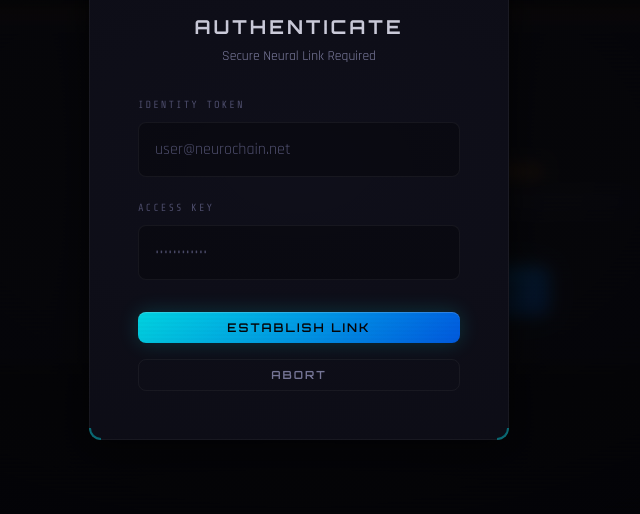
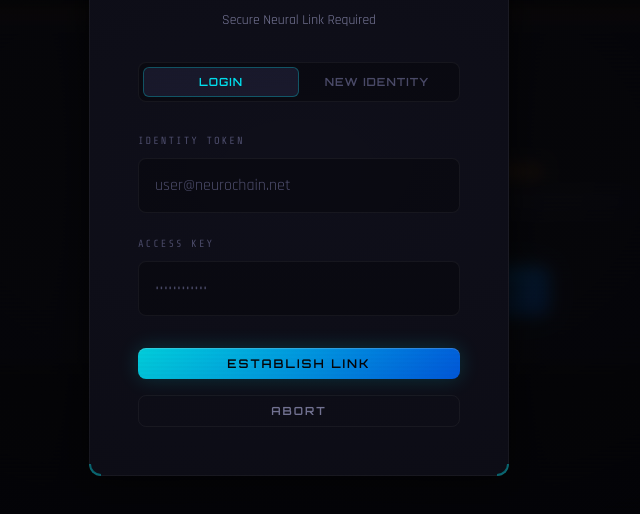
Before and after one commit to Mapache101/blockchain-demo, a plain HTML site: page index.html in a window 1280 px wide. Both pictures are taken after a click on the button "Authenticate". Shown: the part 234-748 px from the top of the page, without its empty margins (341-981 px from the left). Drawn offline with nearby package versions, Linux system fonts and the light colour scheme; no server answers.

Commit message:
creaet acount

```diff
--- a/app.js
+++ b/app.js
@@ -162,6 +162,32 @@ async function generateHash(index, previousHash, timestamp, data) {
     return hashArray.map(b => b.toString(16).padStart(2, '0')).join('');
 }
 
+// ---- Auth Mode Toggle ----
+const modeLoginBtn = document.getElementById('mode-login');
+const modeCreateBtn = document.getElementById('mode-create');
+const modeIndicator = document.querySelector('.mode-indicator');
+const submitBtnText = document.getElementById('submit-btn-text');
+
+function setAuthMode(mode) {
+    currentIsCreateMode = mode === 'create';
+    if (mode === 'create') {
+        modeCreateBtn?.classList.add('active');
+        modeLoginBtn?.classList.remove('active');
+        modeIndicator?.classList.add('create');
+        if (modalTitle) modalTitle.textContent = "NEW IDENTITY";
+        if (submitBtnText) submitBtnText.textContent = "CREATE IDENTITY";
+    } else {
+        modeLoginBtn?.classList.add('active');
+        modeCreateBtn?.classList.remove('active');
+        modeIndicator?.classList.remove('create');
+        if (modalTitle) modalTitle.textContent = "AUTHENTICATE";
+        if (submitBtnText) submitBtnText.textContent = "ESTABLISH LINK";
+    }
+}
+
+modeLoginBtn?.addEventListener('click', () => setAuthMode('login'));
+modeCreateBtn?.addEventListener('click', () => setAuthMode('create'));
+
 // ---- Auth Handling ----
 onAuthStateChanged(auth, (user) => {
     if (user) {
@@ -209,15 +235,13 @@ authBtn.addEventListener('click', () => {
     if (currentUser) {
         signOut(auth);
     } else {
-        currentIsCreateMode = false;
-        if (modalTitle) modalTitle.textContent = "AUTHENTICATE";
+        setAuthMode('login');
         authModal?.classList.remove('hidden');
     }
 });
 
 createAccountBtn.addEventListener('click', () => {
-    currentIsCreateMode = true;
-    if (modalTitle) modalTitle.textContent = "NEW IDENTITY";
+    setAuthMode('create');
     authModal?.classList.remove('hidden');
 });
 
--- a/index.html
+++ b/index.html
@@ -33,6 +33,11 @@
                 <p class="modal-subtitle">Secure Neural Link Required</p>
             </div>
             <div class="modal-body">
+                <div class="auth-mode-toggle">
+                    <button type="button" class="mode-btn active" data-mode="login" id="mode-login">LOGIN</button>
+                    <button type="button" class="mode-btn" data-mode="create" id="mode-create">NEW IDENTITY</button>
+                    <div class="mode-indicator"></div>
+                </div>
                 <div class="input-group">
                     <label for="email-input">IDENTITY TOKEN</label>
                     <input type="email" id="email-input" placeholder="user@neurochain.net" required>
@@ -46,7 +51,7 @@
             </div>
             <div class="modal-actions">
                 <button id="submit-auth-btn" class="btn-glow btn-primary">
-                    <span class="btn-text">ESTABLISH LINK</span>
+                    <span class="btn-text" id="submit-btn-text">ESTABLISH LINK</span>
                     <span class="btn-shimmer"></span>
                 </button>
                 <button id="close-modal-btn" class="btn-ghost">ABORT</button>
--- a/styles.css
+++ b/styles.css
@@ -685,6 +685,56 @@ body {
 .input-group input:focus ~ .input-glow,
 .input-group select:focus ~ .input-glow {
     width: 100%;
+}
+
+
+/* ---- Auth Mode Toggle ---- */
+.auth-mode-toggle {
+    display: flex;
+    position: relative;
+    background: var(--bg-dark);
+    border-radius: 8px;
+    padding: 4px;
+    margin-bottom: var(--space-xl);
+    border: 1px solid var(--border-subtle);
+}
+
+.mode-btn {
+    flex: 1;
+    padding: var(--space-sm) var(--space-md);
+    background: transparent;
+    border: none;
+    color: var(--text-muted);
+    font-family: var(--font-display);
+    font-size: 0.7rem;
+    font-weight: 600;
+    letter-spacing: 1px;
+    cursor: pointer;
+    transition: all var(--transition-fast);
+    position: relative;
+    z-index: 2;
+    border-radius: 6px;
+}
+
+.mode-btn.active {
+    color: var(--neon-cyan);
+}
+
+.mode-indicator {
+    position: absolute;
+    top: 4px;
+    left: 4px;
+    width: calc(50% - 4px);
+    height: calc(100% - 8px);
+    background: var(--bg-hover);
+    border-radius: 6px;
+    border: 1px solid var(--border-glow);
+    transition: transform var(--transition-normal);
+    z-index: 1;
+}
+
+.mode-indicator.create {
+    transform: translateX(100%);
 }
 
 /* ---- Modal ---- */
```
